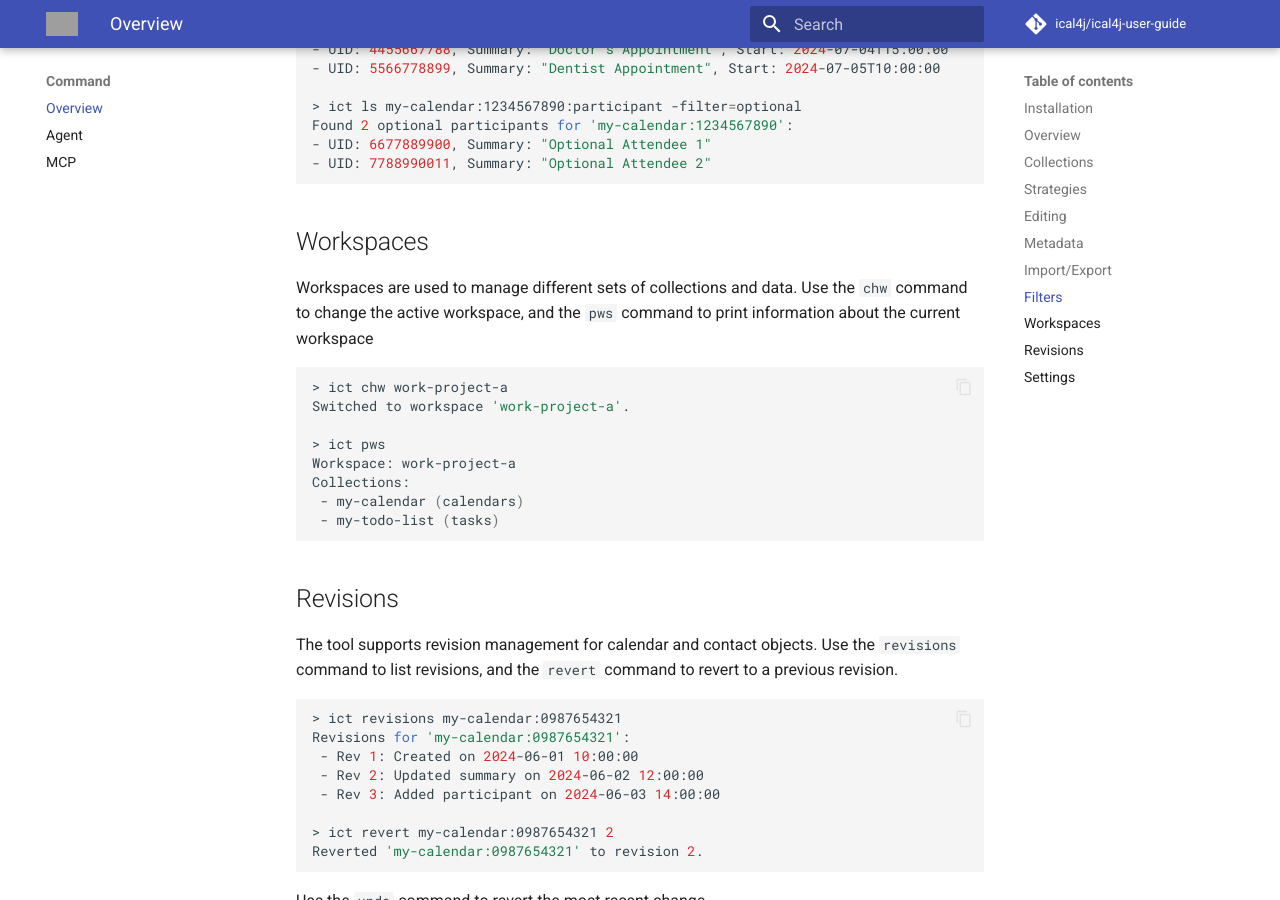
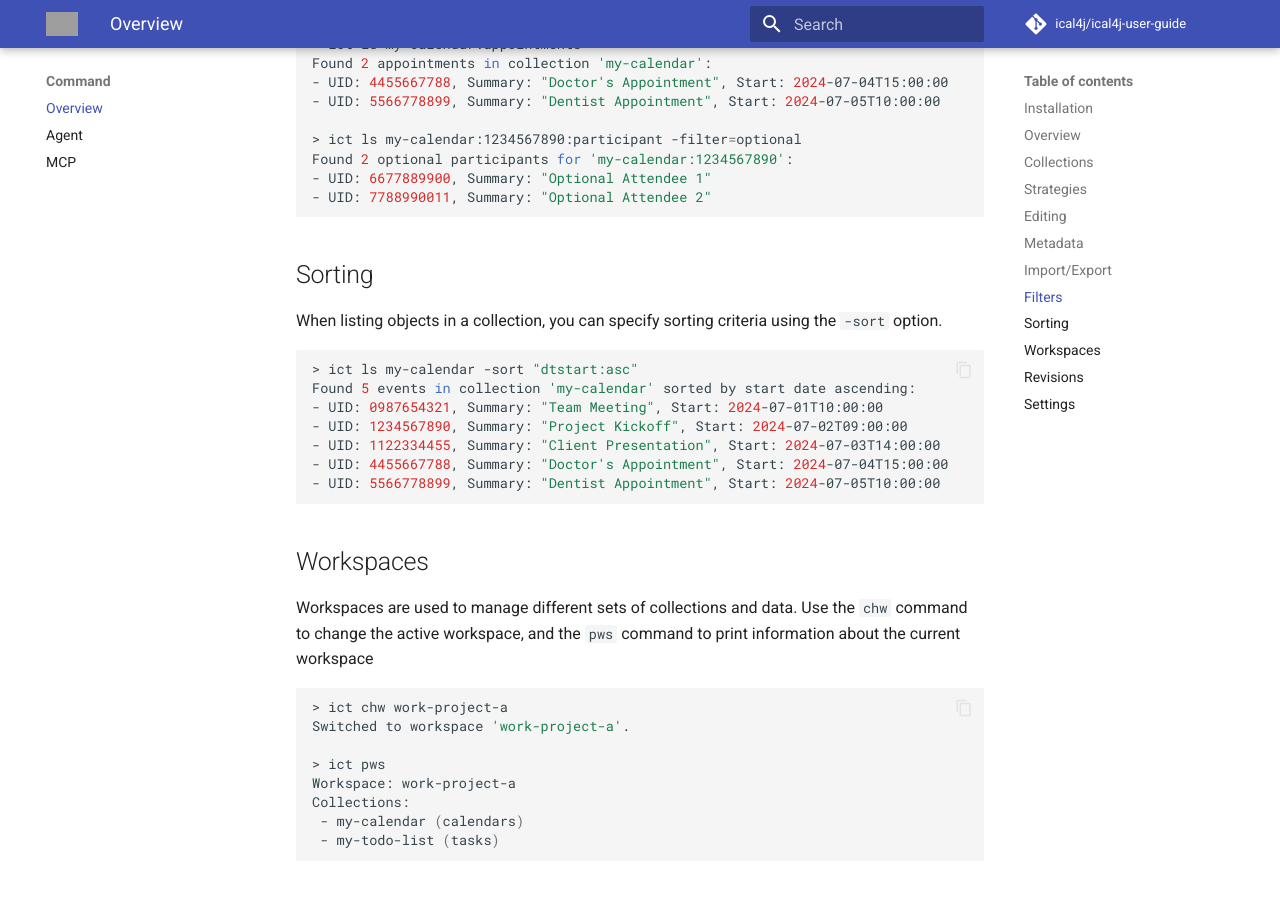
Before and after one commit to ical4j/ical4j-user-guide, an MkDocs documentation site: the page built from docs/command/index.md, in a window 1280 px wide and 900 px high, scrolled down 7191 px. Built offline with MkDocs 1.6.1 and Material for MkDocs 9.7.7, drawn with Linux system fonts in a browser that asks for light colours; comment, search, counter and statistics services are not loaded; grey boxes are pictures that could not be loaded.

Commit message:
Add Sorting section to index.md with usage examples

````diff
--- a/docs/command/index.md
+++ b/docs/command/index.md
@@ -13,6 +13,7 @@ A command-line interface (CLI) for working with iCalendar and vCard files.
 * [Metadata](#metadata)
 * [Import/Export](#importexport)
 * [Filters](#filters)
+* [Sorting](#sorting)
 * [Workspaces](#workspaces)
 * [Revisions](#revisions)
 * [Settings](#settings)
@@ -357,6 +358,19 @@ Found 2 optional participants for 'my-calendar:1234567890':
 - UID: 7788990011, Summary: "Optional Attendee 2"
 ```
 
+## Sorting
+When listing objects in a collection, you can specify sorting criteria using the `-sort` option.
+
+```shell
+> ict ls my-calendar -sort "dtstart:asc"
+Found 5 events in collection 'my-calendar' sorted by start date ascending:
+- UID: 0987654321, Summary: "Team Meeting", Start: 2024-07-01T10:00:00
+- UID: 1234567890, Summary: "Project Kickoff", Start: 2024-07-02T09:00:00
+- UID: 1122334455, Summary: "Client Presentation", Start: 2024-07-03T14:00:00
+- UID: 4455667788, Summary: "Doctor's Appointment", Start: 2024-07-04T15:00:00
+- UID: 5566778899, Summary: "Dentist Appointment", Start: 2024-07-05T10:00:00
+```
+
 ## Workspaces
 Workspaces are used to manage different sets of collections and data. Use the `chw` command to change the active
 workspace, and the `pws` command to print information about the current workspace
````
